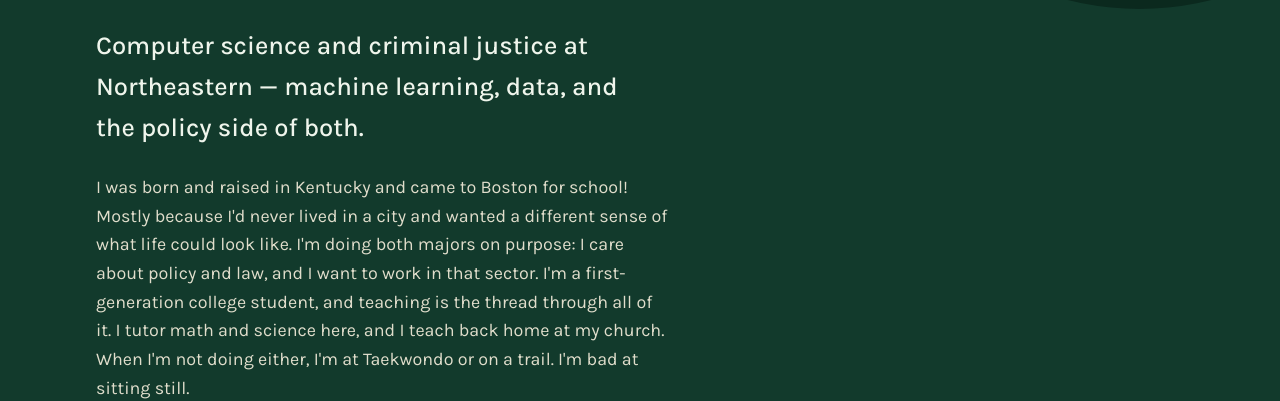
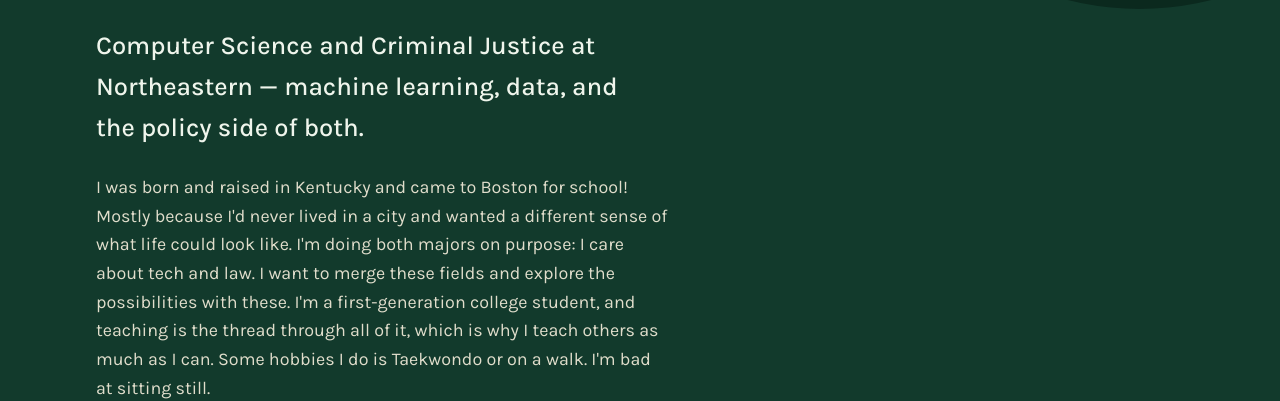
Before and after one commit to ashleylopezm/ashleylopezm.github.io, a plain HTML site: page index.html in a window 1280 px wide. Shown: the part 401-802 px from the top of the page. Drawn offline with nearby package versions, Linux system fonts and the light colour scheme.

```diff
--- a/index.html
+++ b/index.html
@@ -348,8 +348,8 @@
 <header class="hero">
   <div class="wrap">
     <h1 class="name"><span>Ashley</span><span>Lopez</span></h1>
-    <p class="tagline">Computer science and criminal justice at Northeastern — machine learning, data, and the policy side of both.</p>
-    <p class="intro">I was born and raised in Kentucky and came to Boston for school! Mostly because I'd never lived in a city and wanted a different sense of what life could look like. I'm doing both majors on purpose: I care about policy and law, and I want to work in that sector. I'm a first-generation college student, and teaching is the thread through all of it. I tutor math and science here, and I teach back home at my church. When I'm not doing either, I'm at Taekwondo or on a trail. I'm bad at sitting still.</p>
+    <p class="tagline">Computer Science and Criminal Justice at Northeastern — machine learning, data, and the policy side of both.</p>
+    <p class="intro">I was born and raised in Kentucky and came to Boston for school! Mostly because I'd never lived in a city and wanted a different sense of what life could look like. I'm doing both majors on purpose: I care about tech and law. I want to merge these fields and explore the possibilities with these. I'm a first-generation college student, and teaching is the thread through all of it, which is why I teach others as much as I can. Some hobbies I do is Taekwondo or on a walk. I'm bad at sitting still.</p>
     <p class="status">Boston, MA &middot; Relocating to Lexington, KY &middot; Available July 2027</p>
     <ul class="links">
       <li><a href="mailto:lopez.ashl@northeastern.edu">Email me</a></li>
```
